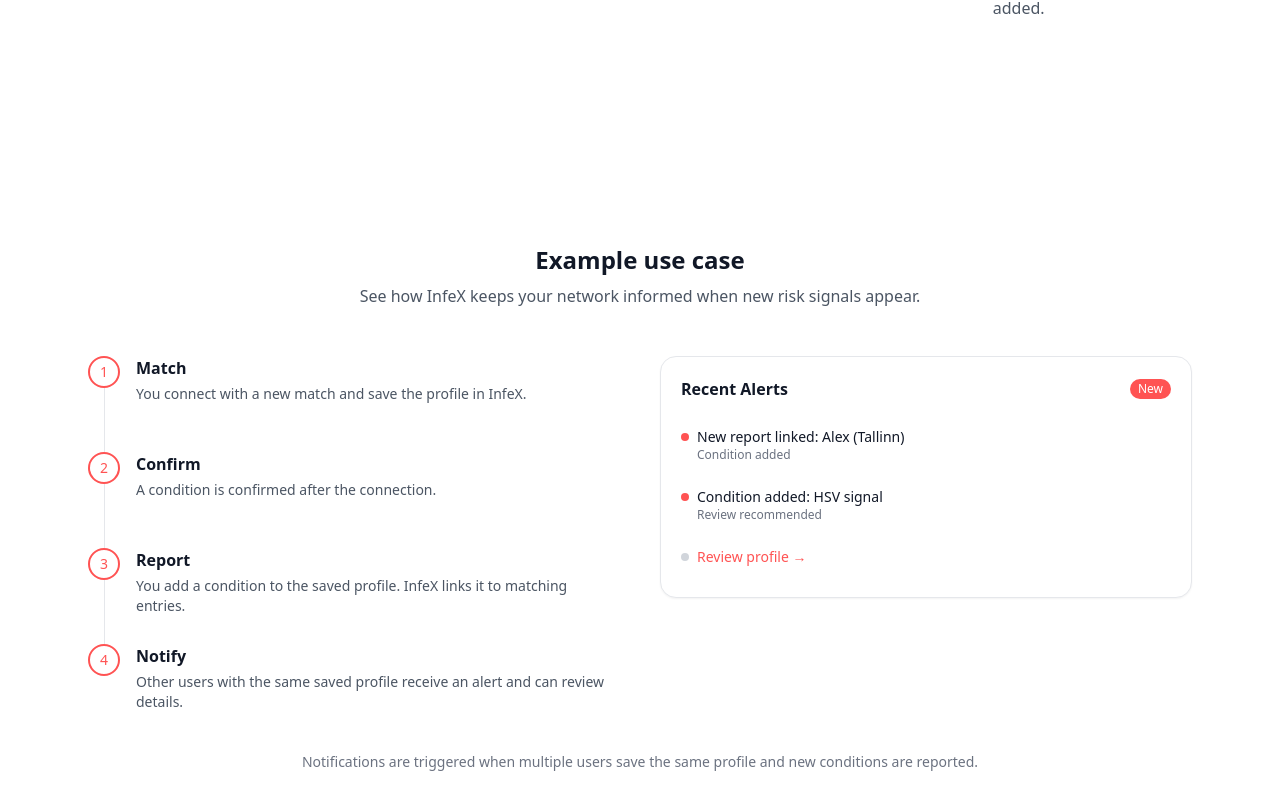
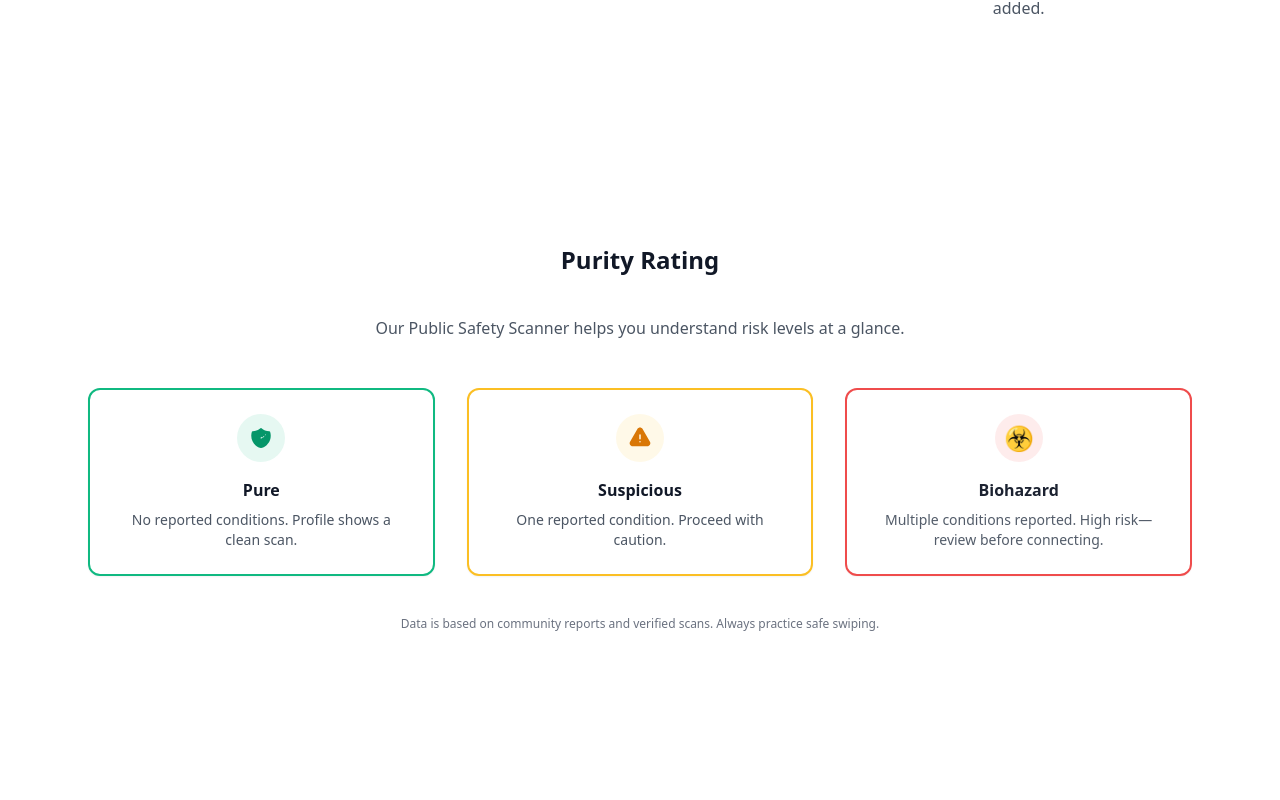
Before and after one commit to rolandruul/infex, a React (Vite) app: page / in a window 1280 px wide. Shown: the part 1200-2000 px from the top of the page. Built offline with nearby package versions, Linux system fonts and the light colour scheme; the HTML template or start-up script is replaced by a standard one.

Commit message:
main: Updates

```diff
--- a/src/components/Navbar.jsx
+++ b/src/components/Navbar.jsx
@@ -80,6 +80,9 @@
               <Link to="/#how-it-works" className="hover:text-gray-900">
                 How it works
               </Link>
+              <Link to="/#purity-rating" className="hover:text-gray-900">
+                Purity rating
+              </Link>
               <Link to="/#example-use-case" className="hover:text-gray-900">
                 Example use case
               </Link>
@@ -110,6 +113,13 @@
                 onClick={() => setMobileOpen(false)}
               >
                 How it works
+              </Link>
+              <Link
+                to="/#purity-rating"
+                className="text-gray-700 hover:text-gray-900"
+                onClick={() => setMobileOpen(false)}
+              >
+                Purity rating
               </Link>
               <Link
                 to="/#example-use-case"
--- a/src/routes/Dashboard.jsx
+++ b/src/routes/Dashboard.jsx
@@ -161,6 +161,7 @@
               No alerts yet.
             </p>
           ) : (
+            <>
               <div className="space-y-3">
                 {notifications
                   .filter((n) => !n.read)
@@ -168,6 +169,18 @@
                     <NotificationCard key={n.id} notification={n} onRead={refresh} />
                   ))}
               </div>
+              <a
+                href="https://seksuaaltervis.ee/kusi-nou/"
+                target="_blank"
+                rel="noopener noreferrer"
+                className="mt-4 inline-flex items-center gap-2 text-sm font-medium text-primary hover:text-primary/80 focus:outline-none focus:ring-2 focus:ring-primary/20 focus:ring-offset-2 rounded"
+              >
+                Redeem your purity
+                <svg className="h-4 w-4 shrink-0" fill="none" stroke="currentColor" viewBox="0 0 24 24" aria-hidden>
+                  <path strokeLinecap="round" strokeLinejoin="round" strokeWidth={2} d="M17 8l4 4m0 0l-4 4m4-4H3" />
+                </svg>
+              </a>
+            </>
           )}
         </section>
 
--- a/src/routes/Landing.jsx
+++ b/src/routes/Landing.jsx
@@ -235,6 +235,63 @@
         </div>
       </section>
 
+      {/* Purity Rating - Public Safety Scanner */}
+      <section id="purity-rating" className="bg-white pt-28 pb-28">
+        <style>{`
+          @keyframes scanline {
+            0% { top: 0; }
+            100% { top: 100%; }
+          }
+        `}</style>
+        <div className="mx-auto max-w-6xl px-6">
+          <h2 className="mb-10 text-2xl font-bold text-center text-gray-900">Purity Rating</h2>
+          <p className="mb-12 text-center text-gray-600 max-w-2xl mx-auto">
+            Our Public Safety Scanner helps you understand risk levels at a glance.
+          </p>
+          <div className="grid gap-8 sm:grid-cols-3">
+            {/* Pure */}
+            <div className="relative rounded-xl border-2 border-emerald-500 bg-white p-6 text-center shadow-sm transition hover:shadow-md">
+              <div className="mx-auto flex h-12 w-12 items-center justify-center rounded-full bg-emerald-500/10 text-emerald-600">
+                <svg xmlns="http://www.w3.org/2000/svg" viewBox="0 0 24 24" fill="currentColor" className="h-6 w-6">
+                  <path fillRule="evenodd" d="M12.516 2.17a.75.75 0 00-1.032 0 11.209 11.209 0 01-7.877 3.08.75.75 0 00-.722.515A12.74 12.74 0 002.25 9.75c0 5.942 4.064 10.933 9.563 12.348a.75.75 0 00.374 0c5.499-1.415 9.563-6.406 9.563-12.348 0-1.39-.223-2.73-.635-3.985a.75.75 0 00-.722-.516l-.143.001c-2.996 0-5.717-1.17-7.734-3.08zm3.053 8.159a.75.75 0 00-1.138-.093l-2.269 2.47-1.194-1.195a.75.75 0 101.061-1.06l1.663 1.662 2.825-3.078a.75.75 0 00-.088-1.055z" clipRule="evenodd" />
+                </svg>
+              </div>
+              <h3 className="mt-4 font-semibold text-gray-900">Pure</h3>
+              <p className="mt-2 text-sm text-gray-600">No reported conditions. Profile shows a clean scan.</p>
+            </div>
+
+            {/* Suspicious */}
+            <div className="relative rounded-xl border-2 border-amber-400 bg-white p-6 text-center shadow-sm transition hover:shadow-md">
+              <div className="mx-auto flex h-12 w-12 items-center justify-center rounded-full bg-amber-400/10 text-amber-600">
+                <svg xmlns="http://www.w3.org/2000/svg" viewBox="0 0 24 24" fill="currentColor" className="h-6 w-6">
+                  <path fillRule="evenodd" d="M9.401 3.003c1.155-2 4.043-2 5.197 0l7.355 12.748c1.154 2-.29 4.5-2.599 4.5H4.645c-2.309 0-3.752-2.5-2.598-4.5L9.4 3.003zM12 8.25a.75.75 0 01.75.75v3.75a.75.75 0 01-1.5 0V9a.75.75 0 01.75-.75zm0 8.25a.75.75 0 100-1.5.75.75 0 000 1.5z" clipRule="evenodd" />
+                </svg>
+              </div>
+              <h3 className="mt-4 font-semibold text-gray-900">Suspicious</h3>
+              <p className="mt-2 text-sm text-gray-600">One reported condition. Proceed with caution.</p>
+            </div>
+
+            {/* Biohazard */}
+            <div className="relative rounded-xl border-2 border-red-500 bg-white p-6 text-center shadow-sm animate-pulse overflow-hidden">
+              <div className="absolute inset-0 pointer-events-none overflow-hidden rounded-xl">
+                <div
+                  className="absolute left-0 right-0 h-8 bg-gradient-to-b from-transparent via-white/50 to-transparent"
+                  style={{ animation: 'scanline 3s linear infinite' }}
+                />
+              </div>
+              <div className="relative mx-auto flex h-12 w-12 items-center justify-center rounded-full bg-red-500/10 text-red-600 text-2xl font-bold">
+                ☣
+              </div>
+              <h3 className="relative mt-4 font-semibold text-gray-900">Biohazard</h3>
+              <p className="relative mt-2 text-sm text-gray-600">Multiple conditions reported. High risk—review before connecting.</p>
+            </div>
+          </div>
+          <p className="mt-10 text-center text-xs text-gray-500 max-w-xl mx-auto">
+            Data is based on community reports and verified scans. Always practice safe swiping.
+          </p>
+        </div>
+      </section>
+
       {/* Example use case */}
       <section id="example-use-case" className="bg-white py-28">
         <div className="mx-auto max-w-6xl px-6">
```
Lines whose indentation alone changed are shown as unchanged.
